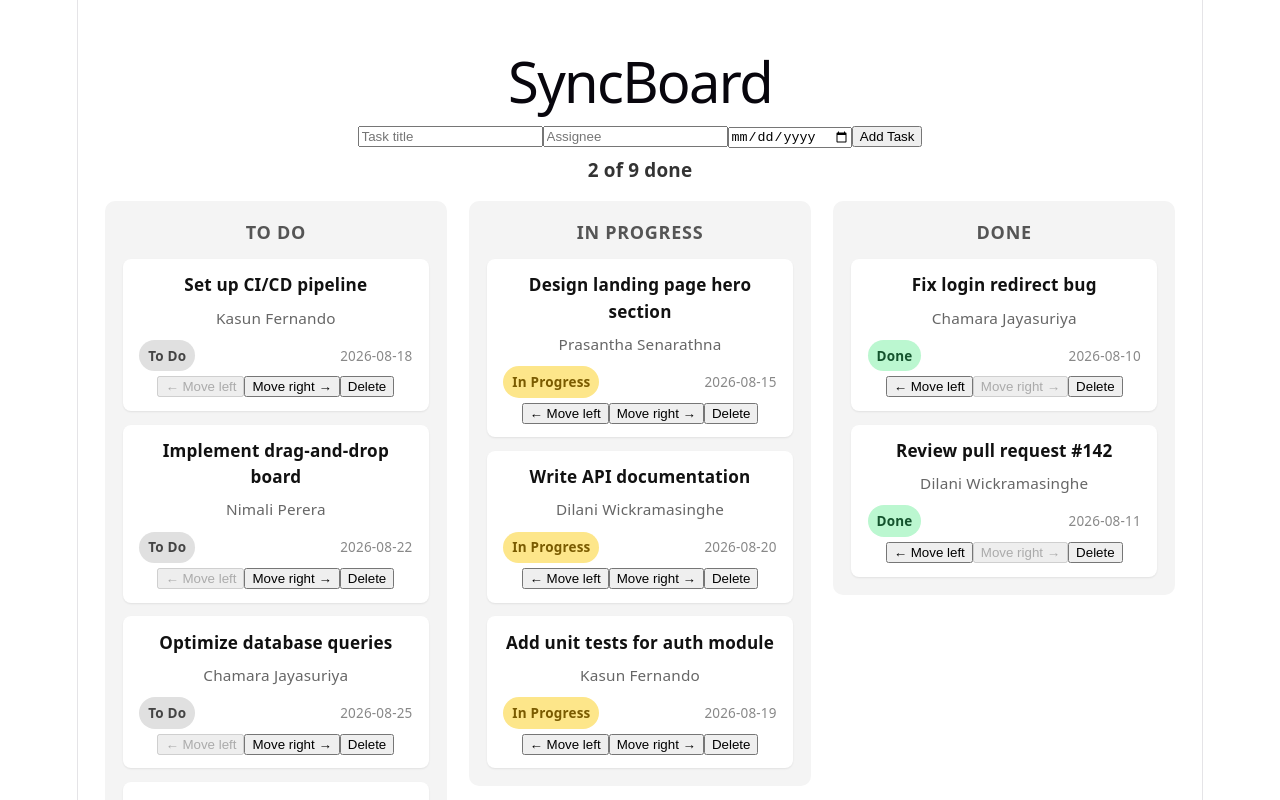
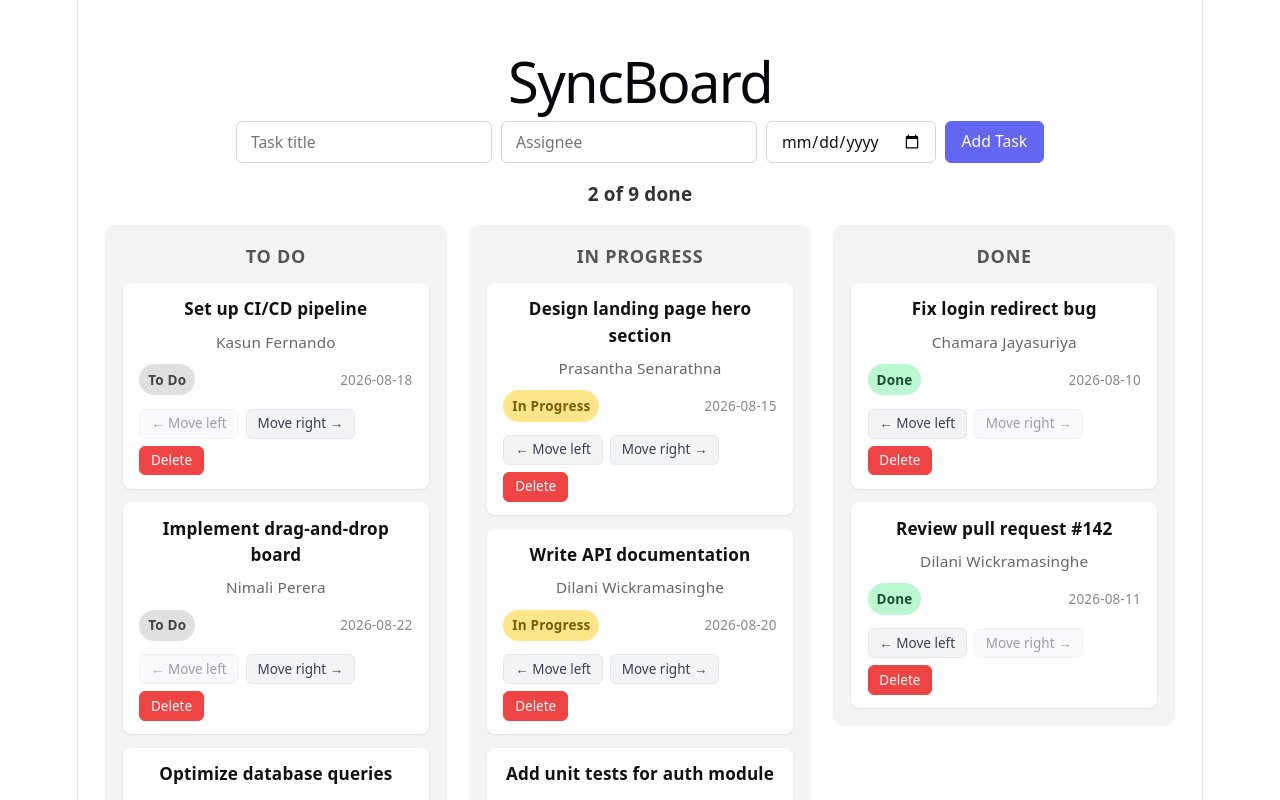
Before and after one commit to Prasantha3/syncboard-client, a React (Vite) app: page / in a window 1280 px wide. Shown: the top 800 px of the page. Built offline with nearby package versions, Linux system fonts and the light colour scheme.

Commit message:
feat: add reusable button component

```diff
--- a/src/App.css
+++ b/src/App.css
@@ -93,3 +93,38 @@
   color: #333;
   margin: 0.5rem 0 1rem;
 }
+
+.task-card-actions {
+  display: flex;
+  gap: 0.4rem;
+  margin-top: 0.75rem;
+  flex-wrap: wrap;
+}
+
+.task-card-actions .btn {
+  padding: 0.3rem 0.6rem;
+  font-size: 0.75rem;
+}
+
+.add-task-form {
+  display: flex;
+  gap: 0.5rem;
+  margin-bottom: 1rem;
+  flex-wrap: wrap;
+  justify-content: center;
+}
+
+.add-task-form input {
+  padding: 0.45rem 0.75rem;
+  border: 1px solid #d1d5db;
+  border-radius: 6px;
+  font-family: inherit;
+  font-size: 0.875rem;
+  background: #fff;
+  color: #111;
+}
+
+.add-task-form input:focus {
+  outline: 2px solid var(--accent, #aa3bff);
+  outline-offset: 1px;
+}
--- a/src/components/AddTaskForm.jsx
+++ b/src/components/AddTaskForm.jsx
@@ -1,4 +1,5 @@
-import {useState} from "react";
+import { useState } from "react";
+import Button from "./Button";
 
 function AddTaskForm ({onAdd}) {
     const [title, setTitle] = useState("");
@@ -41,8 +42,8 @@ function AddTaskForm ({onAdd}) {
             value={dueDate}
             onChange={(e) => setDueDate(e.target.value)}
             />
-            <button type="submit"> Add Task</button>
-            </form>
+            <Button type="submit" variant="primary">Add Task</Button>
+        </form>
     );
 }
 
--- /dev/null
+++ b/src/components/Button.css
@@ -0,0 +1,115 @@
+.btn {
+  display: inline-flex;
+  align-items: center;
+  justify-content: center;
+  padding: 0.45rem 0.85rem;
+  font-size: 0.875rem;
+  font-weight: 500;
+  font-family: inherit;
+  line-height: 1.25;
+  border-radius: 6px;
+  border: 1px solid transparent;
+  cursor: pointer;
+  user-select: none;
+  transition: background-color 0.15s ease, border-color 0.15s ease, color 0.15s ease, box-shadow 0.15s ease, transform 0.08s ease, opacity 0.15s ease;
+  white-space: nowrap;
+}
+
+.btn:focus-visible {
+  outline: 2px solid var(--accent, #aa3bff);
+  outline-offset: 2px;
+}
+
+.btn:disabled {
+  opacity: 0.5;
+  cursor: not-allowed;
+  transform: none;
+}
+
+/* Primary Variant */
+.btn-primary {
+  background-color: #6366f1;
+  border-color: #6366f1;
+  color: #ffffff;
+}
+
+.btn-primary:hover:not(:disabled) {
+  background-color: #4f46e5;
+  border-color: #4f46e5;
+}
+
+.btn-primary:active:not(:disabled) {
+  background-color: #4338ca;
+  transform: scale(0.98);
+}
+
+/* Secondary Variant */
+.btn-secondary {
+  background-color: #f3f4f6;
+  border-color: #e5e7eb;
+  color: #374151;
+}
+
+.btn-secondary:hover:not(:disabled) {
+  background-color: #e5e7eb;
+  border-color: #d1d5db;
+  color: #111827;
+}
+
+.btn-secondary:active:not(:disabled) {
+  background-color: #d1d5db;
+  transform: scale(0.98);
+}
+
+/* Danger Variant */
+.btn-danger {
+  background-color: #ef4444;
+  border-color: #ef4444;
+  color: #ffffff;
+}
+
+.btn-danger:hover:not(:disabled) {
+  background-color: #dc2626;
+  border-color: #dc2626;
+}
+
+.btn-danger:active:not(:disabled) {
+  background-color: #b91c1c;
+  transform: scale(0.98);
+}
+
+/* Success Variant */
+.btn-success {
+  background-color: #10b981;
+  border-color: #10b981;
+  color: #ffffff;
+}
+
+.btn-success:hover:not(:disabled) {
+  background-color: #059669;
+  border-color: #059669;
+}
+
+.btn-success:active:not(:disabled) {
+  background-color: #047857;
+  transform: scale(0.98);
+}
+
+/* Dark theme overrides */
+@media (prefers-color-scheme: dark) {
+  .btn-secondary {
+    background-color: #2e303a;
+    border-color: #3f4250;
+    color: #e5e7eb;
+  }
+
+  .btn-secondary:hover:not(:disabled) {
+    background-color: #3b3e4c;
+    border-color: #4f5366;
+    color: #ffffff;
+  }
+
+  .btn-secondary:active:not(:disabled) {
+    background-color: #4a4e61;
+  }
+}
--- /dev/null
+++ b/src/components/Button.jsx
@@ -0,0 +1,27 @@
+import './Button.css';
+
+function Button({
+  children,
+  variant = 'primary',
+  type = 'button',
+  onClick,
+  disabled = false,
+  className = '',
+  ...props
+}) {
+  const variantClass = `btn-${variant}`;
+
+  return (
+    <button
+      type={type}
+      className={`btn ${variantClass} ${className}`.trim()}
+      onClick={onClick}
+      disabled={disabled}
+      {...props}
+    >
+      {children}
+    </button>
+  );
+}
+
+export default Button;
--- a/src/components/TaskCard.jsx
+++ b/src/components/TaskCard.jsx
@@ -1,3 +1,5 @@
+import Button from "./Button";
+
 const STATUSES = ["To Do", "In Progress", "Done"];
 
 function TaskCard({ task, onDelete, onMove }) {
@@ -18,29 +20,32 @@ function TaskCard({ task, onDelete, onMove }) {
         <span className="task-card-due">{dueDate}</span>
       </div>
       <div className="task-card-actions">
-        <button
+        <Button
+          variant="secondary"
           className="task-card-move"
           onClick={() => onMove(id, -1)}
           disabled={!canMoveLeft}
           aria-label={`Move ${title} left`}
         >
           ← Move left
-        </button>
-        <button
+        </Button>
+        <Button
+          variant="secondary"
           className="task-card-move"
           onClick={() => onMove(id, 1)}
           disabled={!canMoveRight}
           aria-label={`Move ${title} right`}
         >
           Move right →
-        </button>
-        <button
+        </Button>
+        <Button
+          variant="danger"
           className="task-card-delete"
           onClick={() => onDelete(id)}
           aria-label={`Delete ${title}`}
         >
           Delete
-        </button>
+        </Button>
       </div>
     </div>
   );
```
